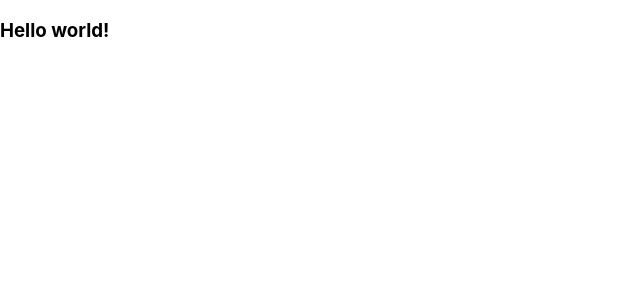
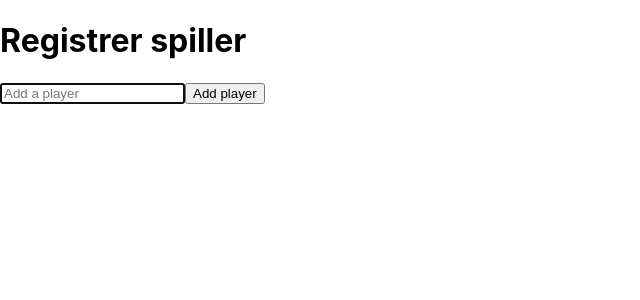
Before and after one commit to nmaaskant/guttasporsmal, a React (Create React App) app: page / in a window 1280 px wide. Shown: the top 300 px of the page, without its empty margins (0-640 px from the left). Built offline with nearby package versions, Linux system fonts and the light colour scheme.

Commit message:
Endring er blitt gjort

```diff
--- a/src/App.js
+++ b/src/App.js
@@ -1,9 +1,10 @@
 import './App.css';
+import PlayerList from './components/PlayerList';
 
 function App() {
   return (
     <div>
-      <h3>Hello world!</h3>
+      <PlayerList />
     </div>
   );
 }
--- a/src/components/Players.js
+++ b/src/components/Player.js
@@ -1,15 +1,16 @@
 import React, {useState} from 'react';
+import PlayerForm from './PlayerForm';
 import { RiCloseCircleLine } from 'react-icons/ri'
 
 function Player ({players, removePlayer}) {
 
-    return players.map((players)) (
+    return players.map((player) => (
         <div className="icons">
             <RiCloseCircleLine
            onClick={() => removePlayer(players.id)}
            className='delete-icon'/>
         </div>
-    )
+    ));
 }
 
 export default Player;
--- a/src/components/PlayerList.js
+++ b/src/components/PlayerList.js
@@ -1,6 +1,6 @@
 import React, {useState} from 'react';
 import PlayerForm from './PlayerForm';
-import Players from './Players'
+import Players from './Player'
 function PlayerList() {
     const [players, setPlayers] = useState([])
 
--- a/src/index.js
+++ b/src/index.js
@@ -2,7 +2,6 @@
 import ReactDOM from 'react-dom/client';
 import './index.css';
 import App from './App';
-import reportWebVitals from './reportWebVitals';
 
 const root = ReactDOM.createRoot(document.getElementById('root'));
 root.render(
@@ -10,8 +9,3 @@
     <App />
   </React.StrictMode>
 );
-
-// If you want to start measuring performance in your app, pass a function
-// to log results (for example: reportWebVitals(console.log))
-// or send to an analytics endpoint. Learn more: https://bit.ly/CRA-vitals
-reportWebVitals();
```
